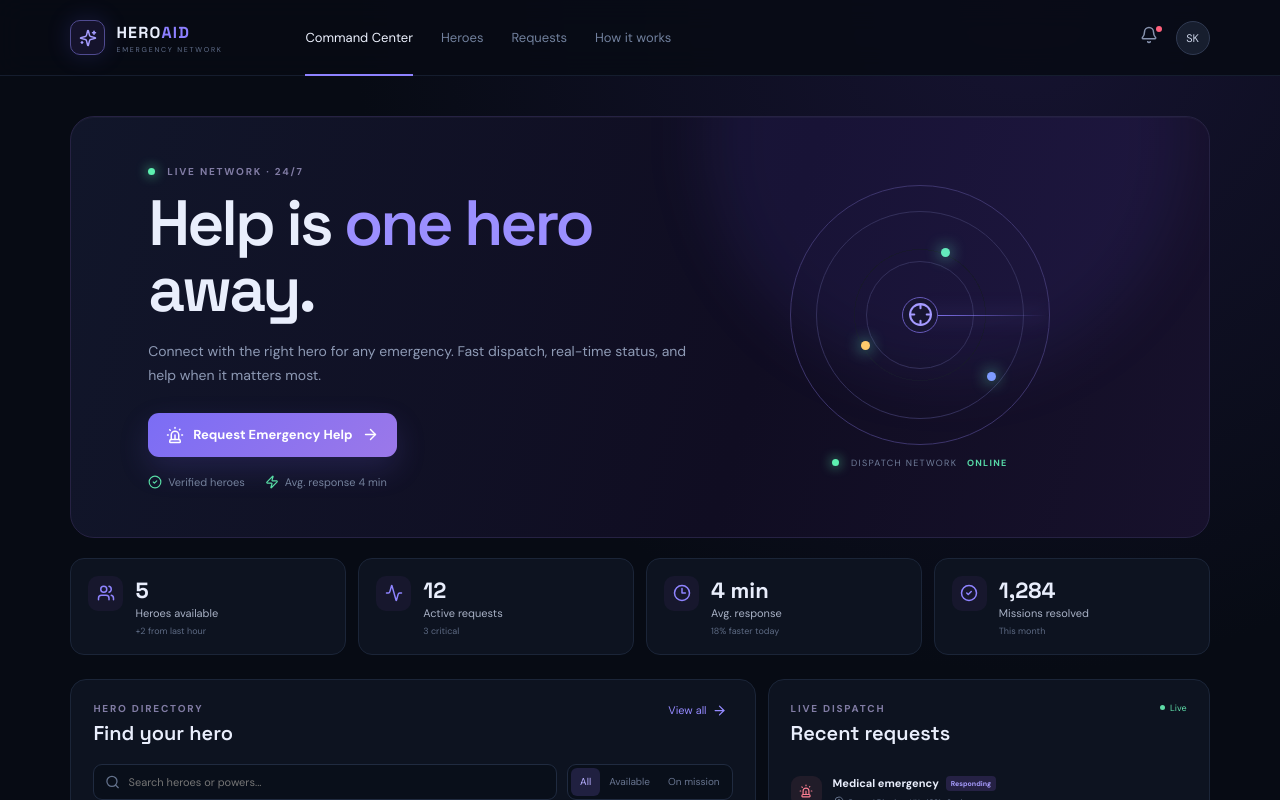
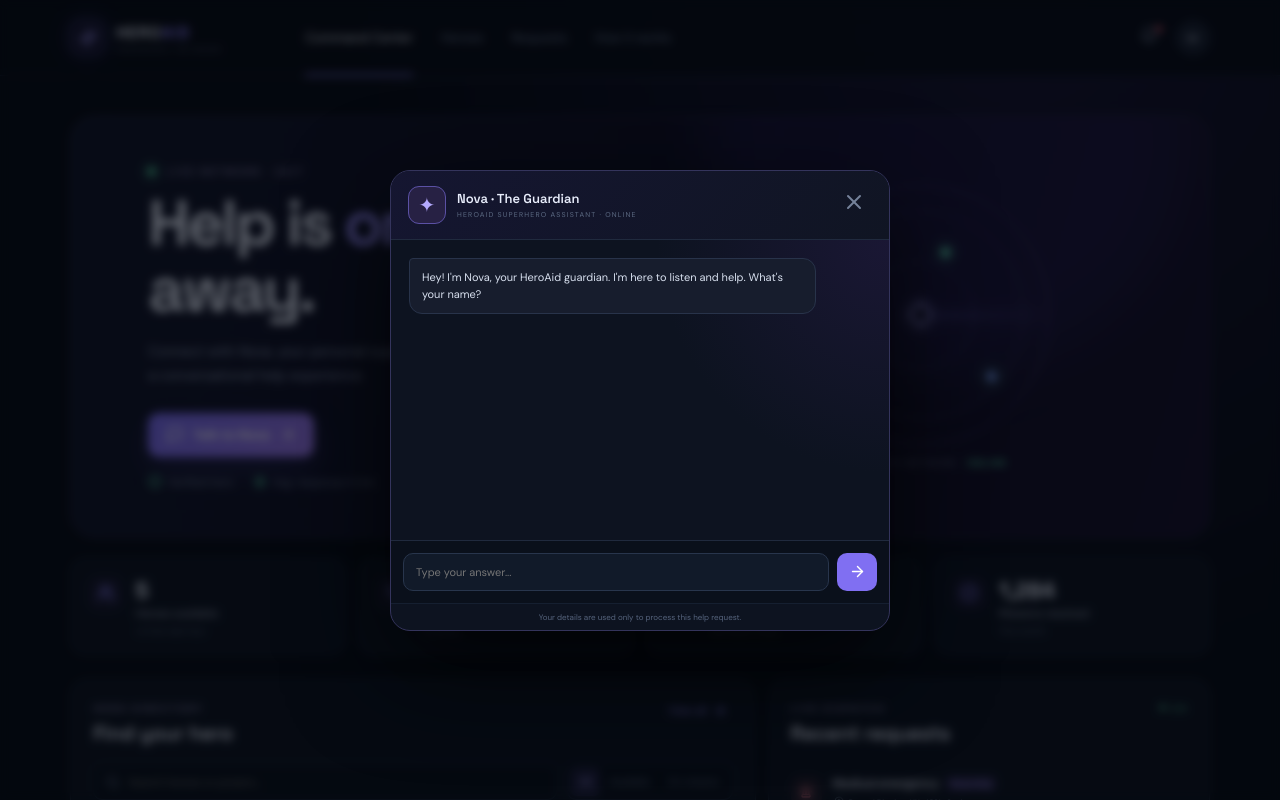
Before and after one commit to Santhosh5707/superhero-help-portal, a React (Vite) app: page / in a window 1280 px wide. Shown: the top 800 px of the page. Built offline with nearby package versions, Linux system fonts and the light colour scheme.

Commit message:
Update App.jsx

```diff
--- a/App.jsx
+++ b/App.jsx
@@ -1,143 +1,137 @@
+import React,{useMemo,useState}from'react';
+import{heroes}from'./heroes';
+import{Activity,ArrowRight,Bell,CheckCircle2,Clock3,Crosshair,HeartPulse,MapPin,Menu,MessageSquare,Search,Shield,Siren,Sparkles,Users,X,Zap}from'lucide-react';
+import'./index.css';
+import'./chatbot.css';
 
-import React, { useMemo, useState } from "react";
-import { heroes } from "./heroes";
-import {
-  Activity, ArrowRight, Bell, CheckCircle2, Clock3, Crosshair, Flame,
-  HeartPulse, MapPin, Menu, MessageSquare, Search, Shield, Siren,
-  Sparkles, Users, X, Zap
-} from "lucide-react";
-import "./index.css";
+const initialRequests=[
+{id:'HX-4821',issue:'Medical emergency',location:'Central District',urgency:'Critical',hero:'Velocity',status:'Responding',time:'2 min ago'},
+{id:'HX-4819',issue:'Power outage',location:'North Avenue',urgency:'High',hero:'Volt',status:'Assigned',time:'8 min ago'},
+{id:'HX-4816',issue:'Missing person',location:'Riverside Park',urgency:'Medium',hero:'Cipher',status:'Resolved',time:'24 min ago'}
+];
+const issueOptions=['Medical emergency','Fire / evacuation','Missing person','Power outage','Structural rescue','Other'];
+const urgencyOptions=['Critical','High','Medium','Low'];
 
-const initialRequests = [
-  { id: "HX-4821", issue: "Medical emergency", location: "Central District", urgency: "Critical", hero: "Velocity", status: "Responding", time: "2 min ago" },
-  { id: "HX-4819", issue: "Power outage", location: "North Avenue", urgency: "High", hero: "Volt", status: "Assigned", time: "8 min ago" },
-  { id: "HX-4816", issue: "Missing person", location: "Riverside Park", urgency: "Medium", hero: "Cipher", status: "Resolved", time: "24 min ago" },
-];
+function Stat({icon:Icon,label,value,sub}){return <div className="stat-card"><div className="stat-icon"><Icon size={18}/></div><div><div className="stat-value">{value}</div><div className="stat-label">{label}</div><div className="stat-sub">{sub}</div></div></div>}
 
-const issueOptions = ["Medical emergency", "Fire / evacuation", "Missing person", "Power outage", "Structural rescue", "Other"];
-const urgencyOptions = ["Critical", "High", "Medium", "Low"];
+function HeroCard({hero,onSelect}){
+ const available=hero.status==='Available';
+ return <button className="hero-card" onClick={()=>onSelect(hero)}>
+  <div className={`hero-avatar ${hero.color}`}>{hero.emoji}</div>
+  <div className="hero-main"><div className="hero-top"><span className="hero-name">{hero.name}</span><span className={`status ${available?'available':'busy'}`}><i/> {hero.status}</span></div>
+  <div className="hero-alias">{hero.alias}</div><div className="power-row">{hero.powers.map(p=><span key={p}>{p}</span>)}</div>
+  <div className="hero-meta"><span><Clock3 size={13}/> {hero.response}</span><span><Shield size={13}/> {hero.missions} missions</span></div></div><ArrowRight className="card-arrow" size={18}/>
+ </button>
+}
 
-function Stat({ icon: Icon, label, value, sub }) {
-  return <div className="stat-card">
-    <div className="stat-icon"><Icon size={18}/></div>
-    <div><div className="stat-value">{value}</div><div className="stat-label">{label}</div><div className="stat-sub">{sub}</div></div>
+function NovaChat({onClose,onToast}){
+ const[step,setStep]=useState(0),[input,setInput]=useState(''),[data,setData]=useState({}),[sending,setSending]=useState(false);
+ const[messages,setMessages]=useState([{from:'hero',text:"Hey! I'm Nova, your HeroAid guardian. I'm here to listen and help. What's your name?"}]);
+ const questions=['And how old are you?','Where are you located right now?',"What's the best email address to reach you?",'Thanks. So... tell me. How can I help you?'];
+ const add=(from,text)=>setMessages(m=>[...m,{from,text}]);
+
+ const send=async e=>{
+  e.preventDefault();
+  const value=input.trim();
+  if(!value||sending)return;
+  if(step===3&&!/^\S+@\S+\.\S+$/.test(value)){
+   add('hero',"That email doesn't look quite right. Could you enter it again?");
+   setInput('');return;
+  }
+  const keys=['name','age','location','email','grievance'];
+  const next={...data,[keys[step]]:value};
+  add('user',value);setInput('');
+  if(step<4){
+   setData(next);setStep(step+1);
+   setTimeout(()=>add('hero',questions[step]),180);
+   return;
+  }
+  setSending(true);
+  add('hero',"Got it. I'm sending your request to the HeroAid team now...");
+  try{
+   const response=await fetch('https://formsubmit.co/ajax/santhoshkumarkallingal@gmail.com',{
+    method:'POST',
+    headers:{'Content-Type':'application/json','Accept':'application/json'},
+    body:JSON.stringify({
+     name:next.name,age:next.age,location:next.location,email:next.email,grievance:next.grievance,
+     submitted_at:new Date().toLocaleString('en-IN',{dateStyle:'medium',timeStyle:'short'}),
+     _subject:'🦸 Someone Needs Your Help! — HeroAid',_template:'table'
+    })
+   });
+   const result=await response.json();
+   if(!response.ok||result.success===false)throw new Error();
+   add('hero',"Your request has been submitted. I've notified the HeroAid team. Stay safe. 💜");
+   onToast('Help request submitted — email notification sent');setStep(5);
+  }catch{
+   add('hero',"I couldn't send the notification right now. Please try submitting again.");
+   onToast('Email notification could not be sent');
+  }finally{setSending(false)}
+ };
+
+ return <div className="chat-backdrop">
+  <div className="chatbot" role="dialog" aria-label="Nova superhero chatbot">
+   <div className="chat-head"><div className="chat-hero-mark">✦</div><div><b>Nova · The Guardian</b><small>HEROAID SUPERHERO ASSISTANT · ONLINE</small></div><button onClick={onClose}><X/></button></div>
+   <div className="chat-messages">{messages.map((m,i)=><div key={i} className={`chat-message ${m.from}`}><div>{m.text}</div></div>)}</div>
+   {step<5?<form className="chat-input" onSubmit={send}><input value={input} onChange={e=>setInput(e.target.value)} placeholder={step===4?'Tell Nova what happened...':'Type your answer...'} autoFocus/><button disabled={sending} aria-label="Send"><ArrowRight size={17}/></button></form>:<button className="primary full" onClick={onClose}>Return to HeroAid <ArrowRight size={16}/></button>}
+   <div className="chat-privacy">Your details are used only to process this help request.</div>
+  </div>
  </div>
 }
 
-function HeroCard({ hero, onSelect }) {
-  const available = hero.status === "Available";
-  return <button className="hero-card" onClick={() => onSelect(hero)}>
-    <div className={`hero-avatar ${hero.color}`}>{hero.emoji}</div>
-    <div className="hero-main">
-      <div className="hero-top"><span className="hero-name">{hero.name}</span><span className={`status ${available ? "available" : "busy"}`}><i/> {hero.status}</span></div>
-      <div className="hero-alias">{hero.alias}</div>
-      <div className="power-row">{hero.powers.map(p => <span key={p}>{p}</span>)}</div>
-      <div className="hero-meta"><span><Clock3 size={13}/> {hero.response}</span><span><Shield size={13}/> {hero.missions} missions</span></div>
-    </div>
-    <ArrowRight className="card-arrow" size={18}/>
-  </button>
-}
-
-function App() {
-  const [requests, setRequests] = useState(() => {
-    try { return JSON.parse(localStorage.getItem("hero-requests")) || initialRequests; } catch { return initialRequests; }
-  });
-  const [query, setQuery] = useState("");
-  const [filter, setFilter] = useState("All");
-  const [modal, setModal] = useState(false);
-  const [selectedHero, setSelectedHero] = useState(null);
-  const [toast, setToast] = useState("");
-
-  const filteredHeroes = useMemo(() => heroes.filter(h => {
-    const text = `${h.name} ${h.alias} ${h.powers.join(" ")}`.toLowerCase();
-    return text.includes(query.toLowerCase()) && (filter === "All" || h.status === filter);
-  }), [query, filter]);
-
-  const saveRequests = next => {
-    setRequests(next);
-    localStorage.setItem("hero-requests", JSON.stringify(next));
-  };
-
-  const submitRequest = e => {
-    e.preventDefault();
-    const data = Object.fromEntries(new FormData(e.currentTarget));
-    const id = `HX-${Math.floor(1000 + Math.random() * 8999)}`;
-    const assigned = heroes.find(h => h.status === "Available" && h.powers.some(p => data.issue.toLowerCase().includes(p.toLowerCase())))?.name || "Dispatch Team";
-    const item = { id, issue: data.issue, location: data.location, urgency: data.urgency, hero: assigned, status: "Dispatching", time: "just now" };
-    saveRequests([item, ...requests]);
-    setModal(false);
-    setToast(`Request ${id} dispatched to ${assigned}`);
-    setTimeout(() => setToast(""), 3500);
+function App(){
+ const[requests,setRequests]=useState(()=>{try{return JSON.parse(localStorage.getItem('hero-requests'))||initialRequests}catch{return initialRequests}});
+ const[query,setQuery]=useState(''),[filter,setFilter]=useState('All'),[modal,setModal]=useState(false),[selectedHero,setSelectedHero]=useState(null),[toast,setToast]=useState(''),[chatOpen,setChatOpen]=useState(true);
+ const filteredHeroes=useMemo(()=>heroes.filter(h=>{const text=`${h.name} ${h.alias} ${h.powers.join(' ')}`.toLowerCase();return text.includes(query.toLowerCase())&&(filter==='All'||h.status===filter)}),[query,filter]);
+ const save=next=>{setRequests(next);localStorage.setItem('hero-requests',JSON.stringify(next))};
+ const submitRequest=e=>{
+  e.preventDefault();const d=Object.fromEntries(new FormData(e.currentTarget)),id=`HX-${Math.floor(1000+Math.random()*8999)}`;
+  const assigned=heroes.find(h=>h.status==='Available'&&h.powers.some(p=>d.issue.toLowerCase().includes(p.toLowerCase())))?.name||'Dispatch Team';
+  const item={id,issue:d.issue,location:d.location,urgency:d.urgency,hero:assigned,status:'Dispatching',time:'just now'};
+  save([item,...requests]);setModal(false);setToast(`Request ${id} dispatched to ${assigned}`);setTimeout(()=>setToast(''),3500)
  };
 
  return <div className="app-shell">
-    <header className="topbar">
-      <div className="brand"><div className="brand-mark"><Sparkles size={18}/></div><div><b>HERO<span>AID</span></b><small>EMERGENCY NETWORK</small></div></div>
+  <header className="topbar"><div className="brand"><div className="brand-mark"><Sparkles size={18}/></div><div><b>HERO<span>AID</span></b><small>EMERGENCY NETWORK</small></div></div>
    <nav><a className="active">Command Center</a><a>Heroes</a><a>Requests</a><a>How it works</a></nav>
    <div className="top-actions"><button className="icon-btn"><Bell size={18}/><i/></button><button className="avatar-mini">SK</button><button className="mobile-menu"><Menu/></button></div>
   </header>
 
   <main>
-      <section className="hero-banner">
-        <div className="hero-copy">
-          <div className="eyebrow"><span className="pulse-dot"/> LIVE NETWORK · 24/7</div>
-          <h1>Help is <em>one hero</em><br/>away.</h1>
-          <p>Connect with the right hero for any emergency. Fast dispatch, real-time status, and help when it matters most.</p>
-          <button className="primary big" onClick={() => setModal(true)}><Siren size={18}/> Request Emergency Help <ArrowRight size={17}/></button>
-          <div className="trust"><span><CheckCircle2 size={14}/> Verified heroes</span><span><Zap size={14}/> Avg. response 4 min</span></div>
-        </div>
-        <div className="dispatch-visual">
-          <div className="radar"><div className="radar-ring r1"/><div className="radar-ring r2"/><div className="radar-ring r3"/><div className="radar-sweep"/><div className="radar-center"><Crosshair size={25}/></div>
-            <span className="ping p1"/><span className="ping p2"/><span className="ping p3"/>
-          </div>
-          <div className="dispatch-label"><span className="live-dot"/> DISPATCH NETWORK <b>ONLINE</b></div>
-        </div>
-      </section>
+   <section className="hero-banner"><div className="hero-copy"><div className="eyebrow"><span className="pulse-dot"/> LIVE NETWORK · 24/7</div><h1>Help is <em>one hero</em><br/>away.</h1>
+    <p>Connect with Nova, your personal superhero guardian. Tell her what you need through a conversational help experience.</p>
+    <button className="primary big" onClick={()=>setChatOpen(true)}><MessageSquare size={18}/> Talk to Nova <ArrowRight size={17}/></button>
+    <div className="trust"><span><CheckCircle2 size={14}/> Verified hero</span><span><Zap size={14}/> Avg. response 4 min</span></div>
+   </div><div className="dispatch-visual"><div className="radar"><div className="radar-ring r1"/><div className="radar-ring r2"/><div className="radar-ring r3"/><div className="radar-sweep"/><div className="radar-center"><Crosshair size={25}/></div><span className="ping p1"/><span className="ping p2"/><span className="ping p3"/></div><div className="dispatch-label"><span className="live-dot"/> DISPATCH NETWORK <b>ONLINE</b></div></div></section>
 
-      <section className="stats-grid">
-        <Stat icon={Users} value="5" label="Heroes available" sub="+2 from last hour"/>
-        <Stat icon={Activity} value="12" label="Active requests" sub="3 critical"/>
-        <Stat icon={Clock3} value="4 min" label="Avg. response" sub="18% faster today"/>
-        <Stat icon={CheckCircle2} value="1,284" label="Missions resolved" sub="This month"/>
-      </section>
+   <section className="stats-grid"><Stat icon={Users} value="5" label="Heroes available" sub="+2 from last hour"/><Stat icon={Activity} value="12" label="Active requests" sub="3 critical"/><Stat icon={Clock3} value="4 min" label="Avg. response" sub="18% faster today"/><Stat icon={CheckCircle2} value="1,284" label="Missions resolved" sub="This month"/></section>
 
-      <section className="content-grid">
-        <div className="panel heroes-panel">
-          <div className="panel-head"><div><div className="eyebrow">HERO DIRECTORY</div><h2>Find your hero</h2></div><button className="text-btn">View all <ArrowRight size={15}/></button></div>
-          <div className="controls"><div className="search"><Search size={16}/><input value={query} onChange={e=>setQuery(e.target.value)} placeholder="Search heroes or powers..."/></div><div className="filters">{["All","Available","On mission"].map(f=><button key={f} className={filter===f?"selected":""} onClick={()=>setFilter(f)}>{f}</button>)}</div></div>
+   <section className="content-grid"><div className="panel heroes-panel"><div className="panel-head"><div><div className="eyebrow">HERO DIRECTORY</div><h2>Find your hero</h2></div><button className="text-btn">View all <ArrowRight size={15}/></button></div>
+    <div className="controls"><div className="search"><Search size={16}/><input value={query} onChange={e=>setQuery(e.target.value)} placeholder="Search heroes or powers..."/></div><div className="filters">{['All','Available','On mission'].map(f=><button key={f} className={filter===f?'selected':''} onClick={()=>setFilter(f)}>{f}</button>)}</div></div>
     <div className="hero-list">{filteredHeroes.slice(0,4).map(h=><HeroCard key={h.id} hero={h} onSelect={setSelectedHero}/>)}</div>
    </div>
+   <div className="panel requests-panel"><div className="panel-head"><div><div className="eyebrow">LIVE DISPATCH</div><h2>Recent requests</h2></div><span className="live-pill"><span/> Live</span></div>
+    <div className="request-list">{requests.slice(0,5).map(r=><div className="request" key={r.id}><div className={`urgency ${r.urgency.toLowerCase()}`}><Siren size={14}/></div><div className="request-main"><div className="request-title">{r.issue}<span className={`badge ${r.status.toLowerCase().replace(' ','-')}`}>{r.status}</span></div><div className="request-sub"><MapPin size={12}/> {r.location} · {r.id} · {r.time}</div><div className="request-hero"><Shield size={12}/> {r.hero}</div></div></div>)}</div>
+    <button className="outline full" onClick={()=>setModal(true)}>Create emergency request <ArrowRight size={15}/></button>
+   </div></section>
 
-        <div className="panel requests-panel">
-          <div className="panel-head"><div><div className="eyebrow">LIVE DISPATCH</div><h2>Recent requests</h2></div><span className="live-pill"><span/> Live</span></div>
-          <div className="request-list">{requests.slice(0,5).map(r=><div className="request" key={r.id}>
-            <div className={`urgency ${r.urgency.toLowerCase()}`}><Siren size={14}/></div>
-            <div className="request-main"><div className="request-title">{r.issue}<span className={`badge ${r.status.toLowerCase().replace(" ","-")}`}>{r.status}</span></div><div className="request-sub"><MapPin size={12}/> {r.location} · {r.id} · {r.time}</div><div className="request-hero"><Shield size={12}/> {r.hero}</div></div>
-          </div>)}</div>
-          <button className="outline full" onClick={()=>setModal(true)}>Create new request <ArrowRight size={15}/></button>
-        </div>
-      </section>
-
-      <section className="bottom-grid">
-        <div className="panel how-panel"><div className="panel-head"><div><div className="eyebrow">SIMPLE & FAST</div><h2>How HeroAid works</h2></div></div>
-          <div className="steps"><div><b>01</b><span><Siren/></span><h3>Tell us what happened</h3><p>Share the emergency, location, and urgency.</p></div><div><b>02</b><span><Crosshair/></span><h3>We match a hero</h3><p>Our dispatch system finds the right specialist.</p></div><div><b>03</b><span><HeartPulse/></span><h3>Help arrives</h3><p>Track the response until your request is resolved.</p></div></div>
-        </div>
-        <div className="panel safety-panel"><div className="safety-icon"><Shield/></div><div><div className="eyebrow">SAFETY FIRST</div><h2>For real emergencies</h2><p>HeroAid is a prototype for the TechAscent machine test. In a real emergency, contact your local emergency services.</p></div></div>
-      </section>
+   <section className="bottom-grid"><div className="panel how-panel"><div className="panel-head"><div><div className="eyebrow">SIMPLE & FAST</div><h2>How HeroAid works</h2></div></div>
+    <div className="steps"><div><b>01</b><span><MessageSquare/></span><h3>Talk to Nova</h3><p>She asks your name, age, location and email through conversation.</p></div><div><b>02</b><span><Crosshair/></span><h3>Share your situation</h3><p>Describe your grievance naturally instead of filling a traditional form.</p></div><div><b>03</b><span><HeartPulse/></span><h3>Notification sent</h3><p>Your request is automatically emailed to the superhero owner.</p></div></div>
+   </div><div className="panel safety-panel"><div className="safety-icon"><Shield/></div><div><div className="eyebrow">SAFETY FIRST</div><h2>For real emergencies</h2><p>HeroAid is a prototype for the TechAscent machine test. In a real emergency, contact your local emergency services.</p></div></div></section>
   </main>
 
-    {modal && <div className="modal-backdrop" onMouseDown={e=>e.target===e.currentTarget&&setModal(false)}><form className="modal" onSubmit={submitRequest}>
-      <button type="button" className="close" onClick={()=>setModal(false)}><X/></button><div className="eyebrow">EMERGENCY DISPATCH</div><h2>Request hero assistance</h2><p className="modal-sub">Give dispatch enough information to route the right hero.</p>
+  {!chatOpen&&<button className="chat-fab" onClick={()=>setChatOpen(true)}><MessageSquare size={18}/><span>Talk to Nova</span></button>}
+
+  {modal&&<div className="modal-backdrop" onMouseDown={e=>e.target===e.currentTarget&&setModal(false)}><form className="modal" onSubmit={submitRequest}><button type="button" className="close" onClick={()=>setModal(false)}><X/></button><div className="eyebrow">EMERGENCY DISPATCH</div><h2>Request hero assistance</h2><p className="modal-sub">Give dispatch enough information to route the right hero.</p>
    <label>Emergency type<select name="issue" required defaultValue=""><option value="" disabled>Select an emergency</option>{issueOptions.map(x=><option key={x}>{x}</option>)}</select></label>
    <div className="form-row"><label>Urgency<select name="urgency" defaultValue="High">{urgencyOptions.map(x=><option key={x}>{x}</option>)}</select></label><label>Location<input name="location" required placeholder="e.g. Central District"/></label></div>
-      <label>Short description<textarea name="description" placeholder="What is happening?"></textarea></label>
-      <button className="primary big" type="submit"><Siren size={17}/> Dispatch hero <ArrowRight size={17}/></button>
+   <label>Short description<textarea name="description" placeholder="What is happening?"/></label><button className="primary big" type="submit"><Siren size={17}/> Dispatch hero <ArrowRight size={17}/></button>
   </form></div>}
 
-    {selectedHero && <div className="modal-backdrop" onMouseDown={e=>e.target===e.currentTarget&&setSelectedHero(null)}><div className="modal hero-detail"><button className="close" onClick={()=>setSelectedHero(null)}><X/></button><div className={`hero-avatar ${selectedHero.color} large`}>{selectedHero.emoji}</div><div className="eyebrow">HERO PROFILE</div><h2>{selectedHero.name}</h2><p className="modal-sub">{selectedHero.alias} · {selectedHero.specialty}</p><div className="detail-grid"><div><b>{selectedHero.response}</b><span>Typical response</span></div><div><b>{selectedHero.missions}</b><span>Missions completed</span></div></div><div className="power-row detail-powers">{selectedHero.powers.map(p=><span key={p}>{p}</span>)}</div><button className="primary full" onClick={()=>{setSelectedHero(null);setModal(true)}}>Request this hero <ArrowRight size={16}/></button></div></div>}
+  {selectedHero&&<div className="modal-backdrop" onMouseDown={e=>e.target===e.currentTarget&&setSelectedHero(null)}><div className="modal hero-detail"><button className="close" onClick={()=>setSelectedHero(null)}><X/></button><div className={`hero-avatar ${selectedHero.color} large`}>{selectedHero.emoji}</div><div className="eyebrow">HERO PROFILE</div><h2>{selectedHero.name}</h2><p className="modal-sub">{selectedHero.alias} · {selectedHero.specialty}</p><div className="detail-grid"><div><b>{selectedHero.response}</b><span>Typical response</span></div><div><b>{selectedHero.missions}</b><span>Missions completed</span></div></div><div className="power-row detail-powers">{selectedHero.powers.map(p=><span key={p}>{p}</span>)}</div><button className="primary full" onClick={()=>{setSelectedHero(null);setChatOpen(true)}}>Talk to Nova <ArrowRight size={16}/></button></div></div>}
 
-    {toast && <div className="toast"><CheckCircle2 size={18}/><span>{toast}</span></div>}
-    <footer>HEROAID · TECHASCENT MACHINE TEST <span>Built with React + Vite</span></footer>
+  {chatOpen&&<NovaChat onClose={()=>setChatOpen(false)} onToast={msg=>{setToast(msg);setTimeout(()=>setToast(''),4000)}}/>}
+  {toast&&<div className="toast"><CheckCircle2 size={18}/><span>{toast}</span></div>}
+  <footer>HEROAID · TECHASCENT MACHINE TEST <span>Built with React + Vite · Nova conversational help</span></footer>
  </div>
 }
 export default App;
```
Lines whose indentation alone changed are shown as unchanged.
